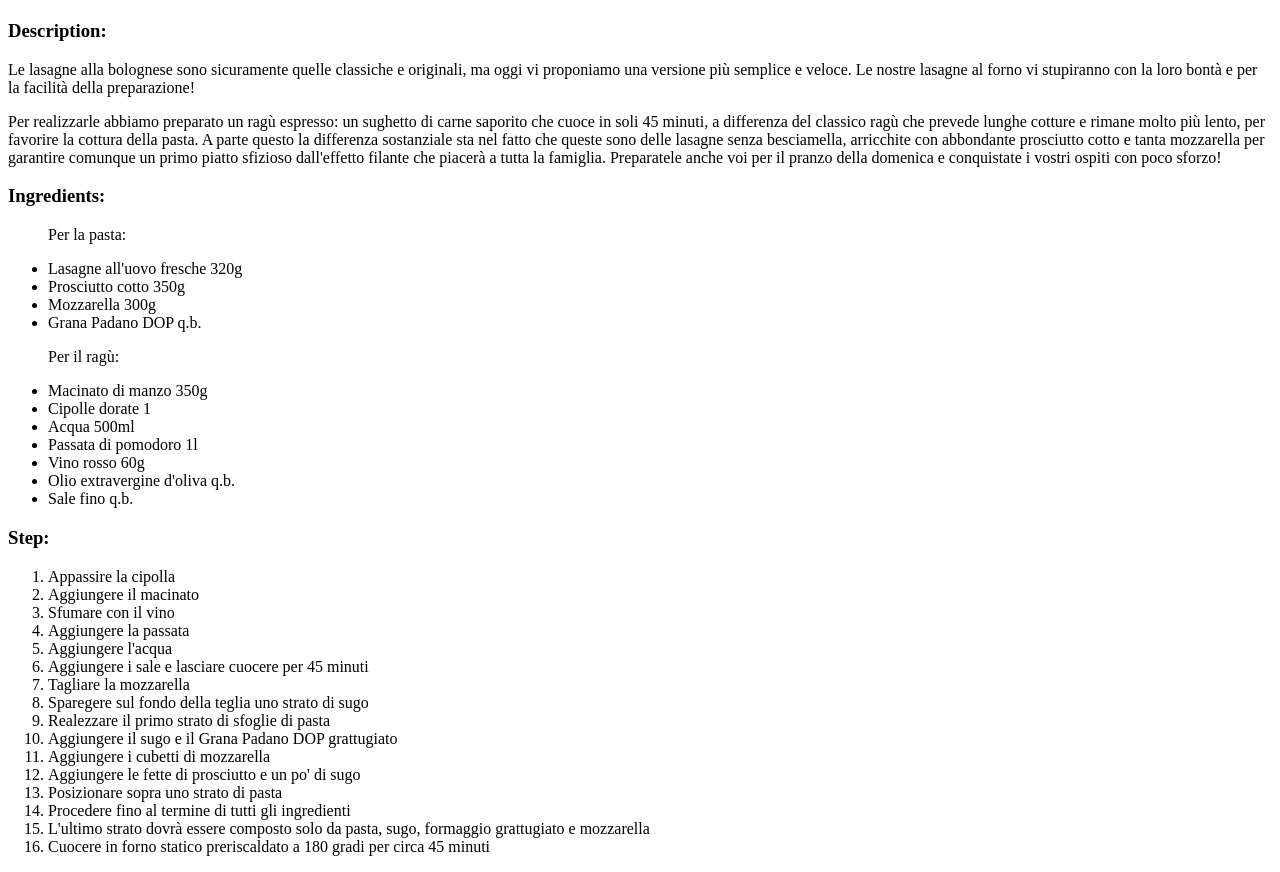
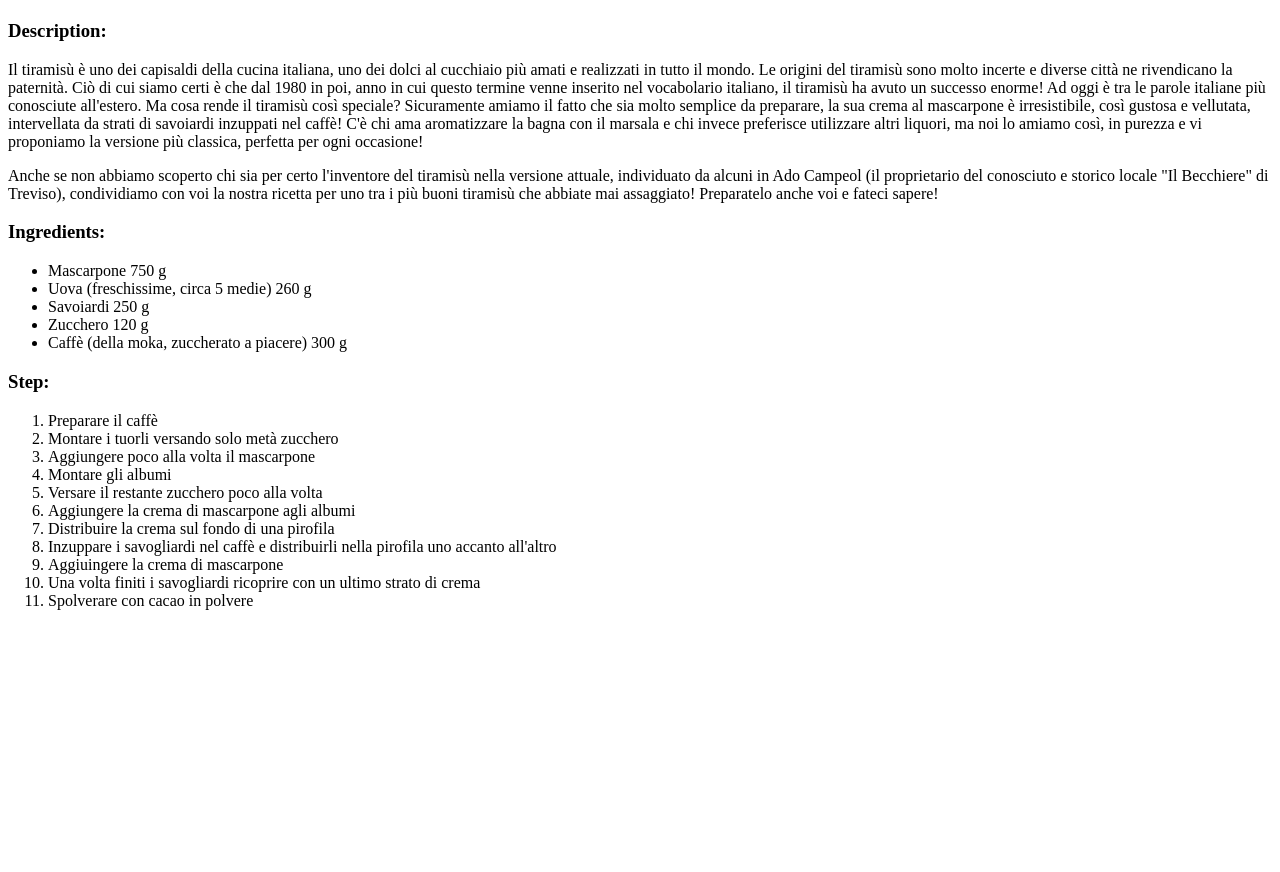
Before and after one commit to Mikiciro/odin-recipes, a plain HTML site: page recipes/tiramisu.html in a window 1280 px wide. Shown: the part 416-1288 px from the top of the page. After the commit the page ends 1042 px from the top, so only its background shows below. Drawn offline with Linux system fonts and the light colour scheme.

Commit message:
ultimate le ricette

```diff
--- a/recipes/tiramisu.html
+++ b/recipes/tiramisu.html
@@ -1,74 +1,67 @@
 <!DOCTYPE html>
 <html lang="en">
-<head>
-    <meta charset="UTF-8">
-    <meta name="viewport" content="width=device-width, initial-scale=1.0">
+  <head>
+    <meta charset="UTF-8" />
+    <meta name="viewport" content="width=device-width, initial-scale=1.0" />
     <title>Tiramisù</title>
-</head>
-<body>
-  <h1>Tiramisù</h1>
+  </head>
+  <body>
+    <h1>Tiramisù</h1>
     <img
-      src="../images/Maccheroncini-al-fume_450x300.avif"
-      alt="image of a pasta al fumè"
+      src="../images/Tiramisu_450x300.avif"
+      alt="image of a tiramisu"
       width="500"
     />
     <h3>Description:</h3>
     <p>
-      Le lasagne alla bolognese sono sicuramente quelle classiche e originali,
-      ma oggi vi proponiamo una versione più semplice e veloce. Le nostre
-      lasagne al forno vi stupiranno con la loro bontà e per la facilità della
-      preparazione!
+      Il tiramisù è uno dei capisaldi della cucina italiana, uno dei dolci al
+      cucchiaio più amati e realizzati in tutto il mondo. Le origini del
+      tiramisù sono molto incerte e diverse città ne rivendicano la paternità.
+      Ciò di cui siamo certi è che dal 1980 in poi, anno in cui questo termine
+      venne inserito nel vocabolario italiano, il tiramisù ha avuto un successo
+      enorme! Ad oggi è tra le parole italiane più conosciute all'estero. Ma
+      cosa rende il tiramisù così speciale? Sicuramente amiamo il fatto che sia
+      molto semplice da preparare, la sua crema al mascarpone è irresistibile,
+      così gustosa e vellutata, intervellata da strati di savoiardi inzuppati
+      nel caffè! C'è chi ama aromatizzare la bagna con il marsala e chi invece
+      preferisce utilizzare altri liquori, ma noi lo amiamo così, in purezza e
+      vi proponiamo la versione più classica, perfetta per ogni occasione!
     </p>
     <p>
-      Per realizzarle abbiamo preparato un ragù espresso: un sughetto di carne
-      saporito che cuoce in soli 45 minuti, a differenza del classico ragù che
-      prevede lunghe cotture e rimane molto più lento, per favorire la cottura
-      della pasta. A parte questo la differenza sostanziale sta nel fatto che
-      queste sono delle lasagne senza besciamella, arricchite con abbondante
-      prosciutto cotto e tanta mozzarella per garantire comunque un primo piatto
-      sfizioso dall'effetto filante che piacerà a tutta la famiglia. Preparatele
-      anche voi per il pranzo della domenica e conquistate i vostri ospiti con
-      poco sforzo!
+      Anche se non abbiamo scoperto chi sia per certo l'inventore del tiramisù
+      nella versione attuale, individuato da alcuni in Ado Campeol (il
+      proprietario del conosciuto e storico locale "Il Becchiere" di Treviso),
+      condividiamo con voi la nostra ricetta per uno tra i più buoni tiramisù
+      che abbiate mai assaggiato! Preparatelo anche voi e fateci sapere!
     </p>
 
     <h3>Ingredients:</h3>
     <ul>
-      <p>Per la pasta:</p>
-      <li>Lasagne all'uovo fresche 320g</li>
-      <li>Prosciutto cotto 350g</li>
-      <li>Mozzarella 300g</li>
-      <li>Grana Padano DOP q.b.</li>
-    </ul>
-
-    <ul>
-      <p>Per il ragù:</p>
-      <li>Macinato di manzo 350g</li>
-      <li>Cipolle dorate 1</li>
-      <li>Acqua 500ml</li>
-      <li>Passata di pomodoro 1l</li>
-      <li>Vino rosso 60g</li>
-      <li>Olio extravergine d'oliva q.b.</li>
-      <li>Sale fino q.b.</li>
+      <li>Mascarpone 750 g</li>
+      <li>Uova (freschissime, circa 5 medie) 260 g</li>
+      <li>Savoiardi 250 g</li>
+      <li>Zucchero 120 g</li>
+      <li>Caffè (della moka, zuccherato a piacere) 300 g</li>
     </ul>
 
     <h3>Step:</h3>
     <ol>
-      <li>Appassire la cipolla</li>
-      <li>Aggiungere il macinato</li>
-      <li>Sfumare con il vino</li>
-      <li>Aggiungere la passata</li>
-      <li>Aggiungere l'acqua</li>
-      <li>Aggiungere i sale e lasciare cuocere per 45 minuti</li>
-      <li>Tagliare la mozzarella</li>
-      <li>Sparegere sul fondo della teglia uno strato di sugo</li>
-      <li>Realezzare il primo strato di sfoglie di pasta</li>
-      <li>Aggiungere il sugo e il Grana Padano DOP grattugiato</li>
-      <li>Aggiungere i cubetti di mozzarella</li>
-      <li>Aggiungere le fette di prosciutto e un po' di sugo</li>
-      <li>Posizionare sopra uno strato di pasta</li>
-      <li>Procedere fino al termine di tutti gli ingredienti</li>
-      <li>L'ultimo strato dovrà essere composto solo da pasta, sugo, formaggio grattugiato e mozzarella</li>
-      <li>Cuocere in forno statico preriscaldato a 180 gradi per circa 45 minuti</li>
+      <li>Preparare il caffè</li>
+      <li>Montare i tuorli versando solo metà zucchero</li>
+      <li>Aggiungere poco alla volta il mascarpone</li>
+      <li>Montare gli albumi</li>
+      <li>Versare il restante zucchero poco alla volta</li>
+      <li>Aggiungere la crema di mascarpone agli albumi</li>
+      <li>Distribuire la crema sul fondo di una pirofila</li>
+      <li>
+        Inzuppare i savogliardi nel caffè e distribuirli nella pirofila uno
+        accanto all'altro
+      </li>
+      <li>Aggiuingere la crema di mascarpone</li>
+      <li>
+        Una volta finiti i savogliardi ricoprire con un ultimo strato di crema
+      </li>
+      <li> Spolverare con cacao in polvere</li>
     </ol>
-</body>
+  </body>
 </html>
```
Also changed, not shown: recipes/pasta-fume.html (+35 -50 lines), images/Tiramisu_450x300.avif (added).
